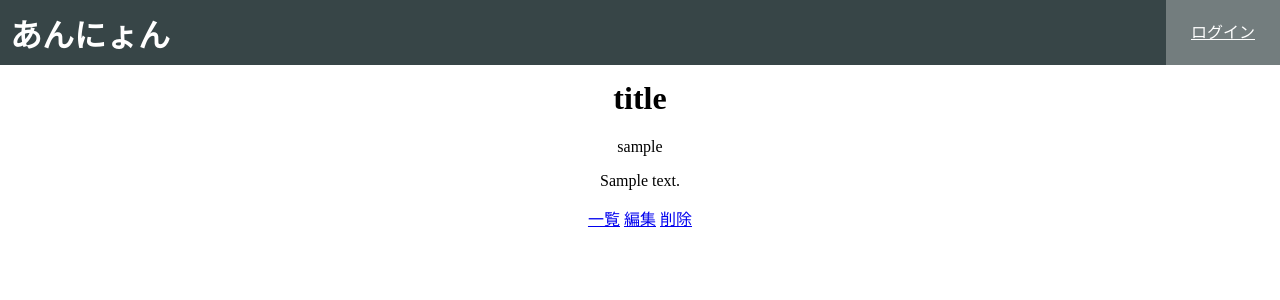
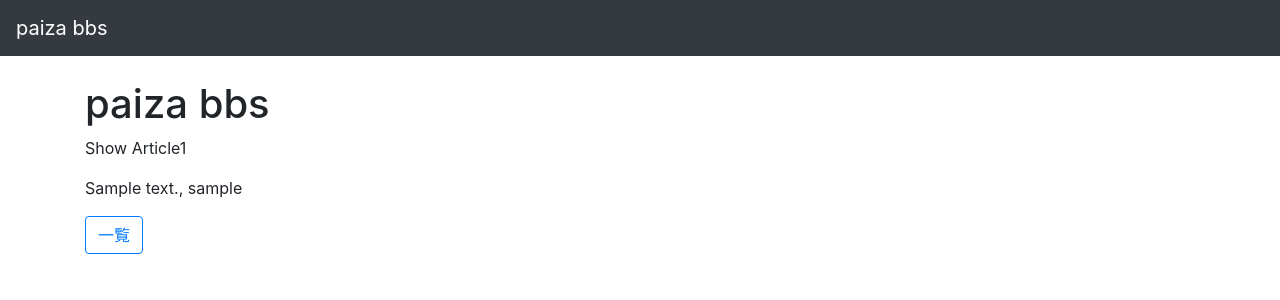
Before and after one commit to showikeda/annyong, a Django app: page /sns/1 in a window 1280 px wide. Shown: the top 300 px of the page. Run offline with Django 3.2, Linux system fonts and the light colour scheme; tables that the repository leaves empty hold one stand-in row (values such as "Sample post"); some libraries are stand-ins or nearby versions.

Commit message:
all reset

```diff
--- a/sns/templates/sns/base.html
+++ b/sns/templates/sns/base.html
@@ -1,29 +1,19 @@
 <!DOCTYPE html>
-{% load static %}
-<html lang="ja">
+<html>
     <head>
-        <meta charset="UTF-8">
-        <title>あんにょん</title>
-        <meta name="viewport" content="width=device-width, initial-scale=1.0">
-        <link rel="stylesheet" type="text/css" href="{% static 'css/style.css' %}">
-        <link rel="stylesheet" type="text/css" href="{% static 'css/responsive.css' %}">
-        <link rel="stylesheet" href="https://use.fontawesome.com/releases/v5.6.3/css/all.css">
+        <meta charset='utf-8'>
+        <meta name='viewport' content='width=device-width, initial-scale=1, shrink-to-fit=no'>
+        <title>paiza bbs</title>
+        <link rel='stylesheet' href='https://maxcdn.bootstrapcdn.com/bootstrap/4.0.0/css/bootstrap.min.css'>
+        <style>body {padding-top: 80px;}</style>
     </head>
     <body>
-    <!-- ここからヘッダーを作ります。 -->
-    <header>
-        <div class="header-container">
-            <div class="header-left">
-                <h1 class="logo">あんにょん</h1>
-            </div>
-            <i class="fas fa-bars menu-icon"></i>
-            <div class="header-right">
-                <a href="#" class="login">ログイン</a>
-            </div>
+        <nav class='navbar navbar-expand-md navbar-dark bg-dark fixed-top'>
+            <a class='navbar-brand' href='{% url "sns:index" %}'>paiza bbs</a>
+        </nav>
+        <div class='container'>
+            {% block content %}
+            {% endblock %}
         </div>
-    </header>
-        {% block content %}
-        {% endblock %}
-    <footer></footer>
     </body>
 </html>
--- a/sns/templates/sns/detail.html
+++ b/sns/templates/sns/detail.html
@@ -1,37 +1,9 @@
-<!DOCTYPE html>
-{% load static %}
-<html lang="ja">
-    <head>
-        <meta charset="UTF-8">
-        <title>あんにょん</title>
-        <meta name="viewport" content="width=device-width, initial-scale=1.0">
-        <link rel="stylesheet" type="text/css" href="{% static 'css/detail.css' %}">
-        <link rel="stylesheet" type="text/css" href="{% static '' %}">
-        <link rel="stylesheet" href="https://use.fontawesome.com/releases/v5.6.3/css/all.css">
-    </head>
-    <body>
-    <!-- ここからヘッダーを作ります。 -->
-    <header>
-        <div class="header-container">
-            <div class="header-left">
-                <h1 class="logo">あんにょん</h1>
-            </div>
-            <i class="fas fa-bars menu-icon"></i>
-            <div class="header-right">
-                <a href="#" class="login">ログイン</a>
-            </div>
-        </div>
-    </header>
-    <main>
-        <h1>title</h1>
-        <p>{{ article.user_name }}</p>
-        <p>{{ article.content }}</p>
-        <div>
-            <a href='{% url "sns:index" %}'>一覧</a>
-            <a href='{% url "sns:edit" article.id %}'>編集</a>
-            <a href='{% url "sns:delete" article.id %}'>削除</a>
-        </div>
-    </main>
-    <footer></footer>
-    </body>
-</html>
+{% extends './base.html' %}
+{% block content %}
+    <h1>paiza bbs</h1>
+    <p>{{ message }}</p>
+    <p>{{ article.content }}, {{ article.user_name }}</p>
+    <p>
+        <a href='{% url "sns:index" %}' class='btn btn-outline-primary'>一覧</a>
+    </p>
+{% endblock %}
--- a/sns/templates/sns/edit.html
+++ b/sns/templates/sns/edit.html
@@ -1,10 +1,12 @@
 {% extends './base.html' %}
+{% load bootstrap4 %}
 
 {% block content %}
     <h1>{{ message }}</h1>
 
     <form action='{% url "sns:update" article.id %}' method='post' class='form'>
         {% csrf_token %}
+        {% bootstrap_form articleForm layout='horizontal' %}
         <button type='submit' class='btn btn-outline-primary'>保存する</button>
         <a href='{% url "sns:detail" article.id %}' class='btn btn-outline-secondary'>戻る</a>
     </form>
--- a/sns/templates/sns/new.html
+++ b/sns/templates/sns/new.html
@@ -1,8 +1,12 @@
 {% extends './base.html' %}
+{% load bootstrap4 %}
+
 {% block content %}
     <h1>{{ message }}</h1>
+
     <form action='{% url "sns:create" %}' method='post' class='form'>
         {% csrf_token %}
+        {% bootstrap_form articleForm layout='horizontal' %}
         <button type='submit' class='btn btn-outline-primary'>作成する</button>
         <a href='{% url "sns:index" %}' class='btn btn-outline-secondary'>戻る</a>
     </form>
```
Also changed, not shown: sns/templates/sns/index.html (+19 -40 lines).
